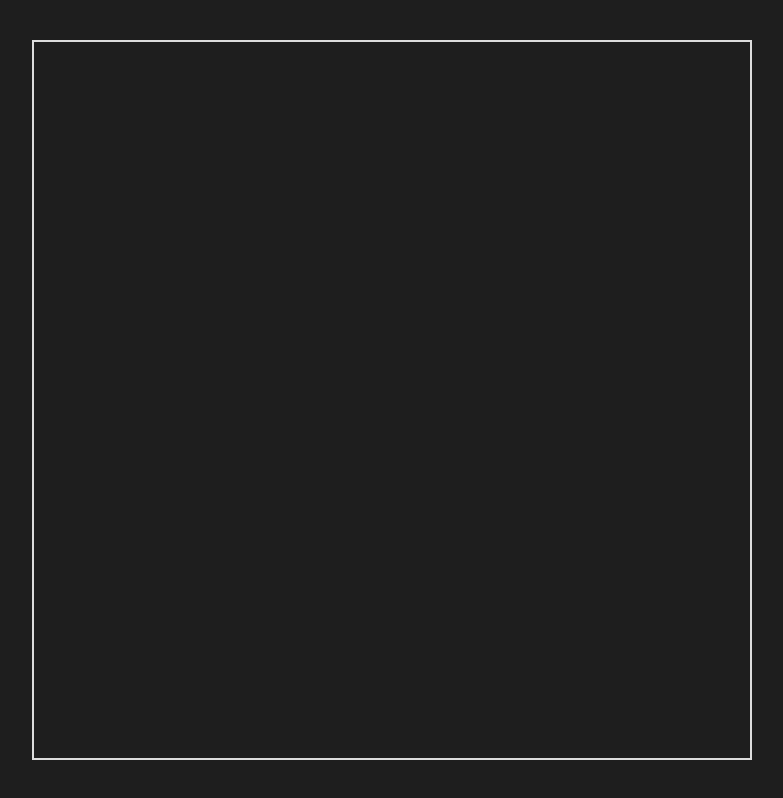
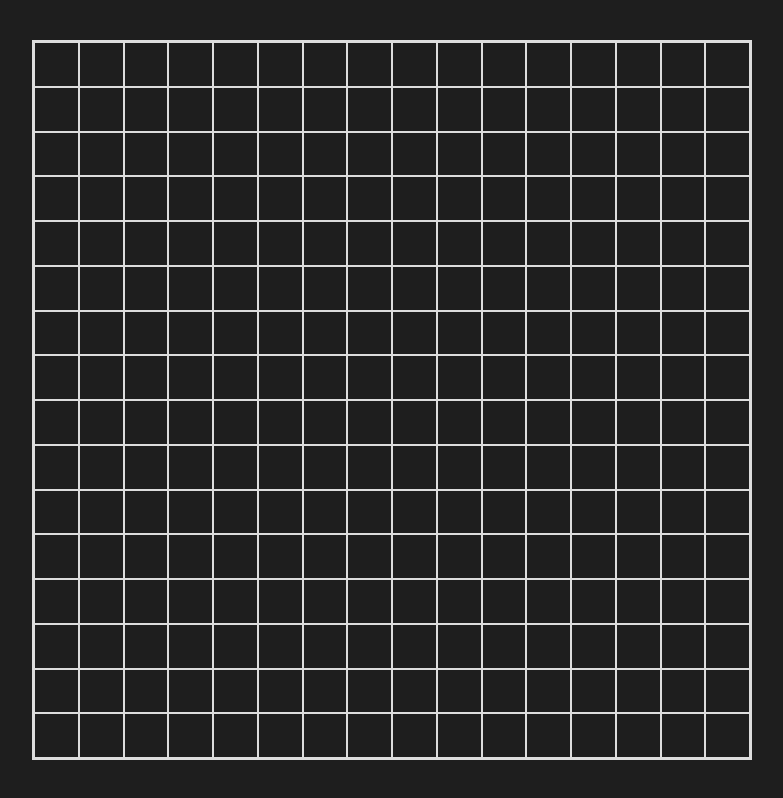
Before and after one commit to vinegraft/odin-etch-a-sketch, a plain HTML site: page index.html in a window 1280 px wide. Shown: the whole page, without its empty margins (248-1031 px from the left). Drawn offline with Linux system fonts and the light colour scheme.

Commit message:
Add logic to create pixel grid

```diff
--- a/script.js
+++ b/script.js
@@ -1,6 +1,8 @@
-let container = document.querySelector(".container");
+const container = document.querySelector(".container");
+let gridSize = 16;
 
 resizeCanvas();
+createGrid(gridSize);
 
 window.addEventListener("resize", resizeCanvas);
 
@@ -17,3 +19,17 @@ function resizeCanvas() {
     container.style.height = `${windowHeight * 0.9}px`;
   }
 }
+
+function createGrid(size) {
+  for (i = 0; i < gridSize; i++) {
+    let newRow = document.createElement("div");
+    newRow.className = "grid-row";
+    container.appendChild(newRow);
+
+    for (j = 0; j < gridSize; j++) {
+      let newPixel = document.createElement("div");
+      newPixel.className = "grid-pixel";
+      newRow.appendChild(newPixel);
+    }
+  }
+}
--- a/styles.css
+++ b/styles.css
@@ -11,6 +11,7 @@
 
 body {
   display: flex;
+  flex-direction: column;
   justify-content: center;
   align-items: center;
   background-color: var(--background-color);
@@ -22,7 +23,16 @@ body {
 
 .container {
   display: flex;
-  justify-content: center;
-  align-items: center;
+  flex-direction: column;
   border: 2px solid var(--foreground-color);
 }
+
+.grid-row {
+  display: flex;
+  flex: 1;
+}
+
+.grid-pixel {
+  flex: 1;
+  border: 1px solid var(--foreground-color);
+}
```
